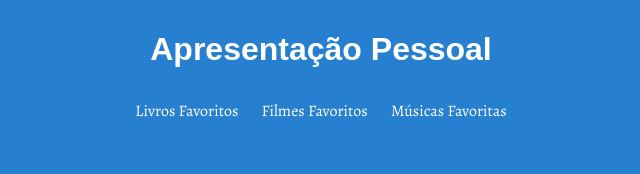
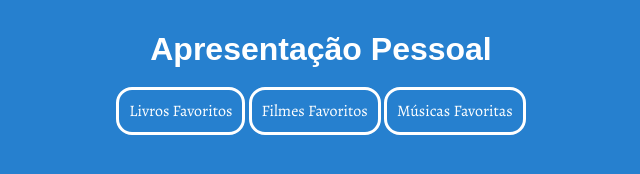
Before and after one commit to MatheusFrohlich/AV1, a plain HTML site: page index.html in a window 1280 px wide. Shown: the whole page, without its empty margins (319-959 px from the left). Drawn offline with nearby package versions, Linux system fonts and the light colour scheme; a web font is replaced by a local one.

Commit message:
itemmenu

```diff
--- a/style.css
+++ b/style.css
@@ -22,8 +22,11 @@ body{
 
 .ItemMenu{
     padding: 10px;
-    background-color:  rgb(38, 128, 207);
-    border-radius: 4px;
+    background-color: rgb(38, 128, 207);
+    border-radius: 16px;
+    border-style: solid;
     text-decoration: none;
     color: white;
+    font-family: "Alegreya", serif;
+    font-size: 16px;
 }
```
